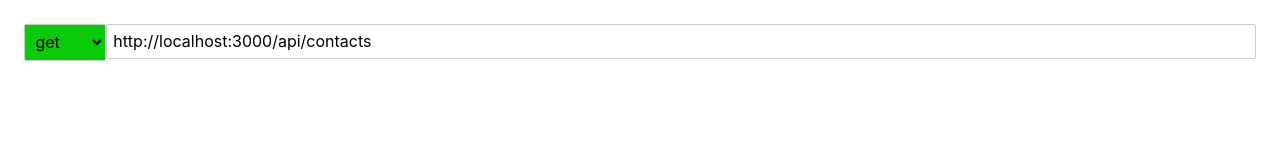
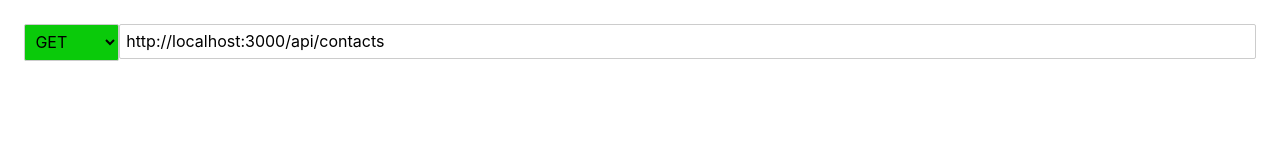
Before and after one commit to jeymsson/svelte_ideias, a Svelte app: page / in a window 1280 px wide. Shown: the top 160 px of the page. Built offline with nearby package versions, Linux system fonts and the light colour scheme.

Commit message:
Refactor : Finished apis aplication

```diff
--- a/src/comp/apis/Apis.svelte
+++ b/src/comp/apis/Apis.svelte
@@ -19,10 +19,10 @@
 	<Flex>
 		<Linha>
 			<select bind:value="{api_value}" class="{style}">
-				<option value="1" class="green" >get</option>
-				<option value="2" class="bluee" >post</option>
-				<option value="3" class="yello" >put</option>
-				<option value="4" class="reddd" >delete</option>
+				<option value="1" class="green" >GET</option>
+				<option value="2" class="bluee" >POST</option>
+				<option value="3" class="yello" >PUT</option>
+				<option value="4" class="reddd" >DELETE</option>
 			</select>
 			{#if api_value == 1}
 				<Get bind:resp={resp} bind:api={api}  />
```
